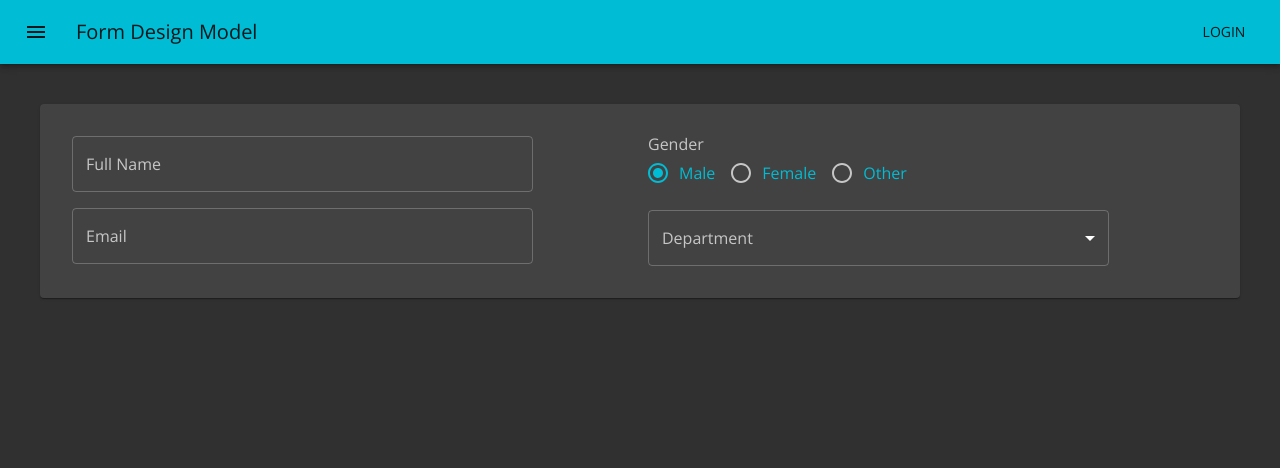
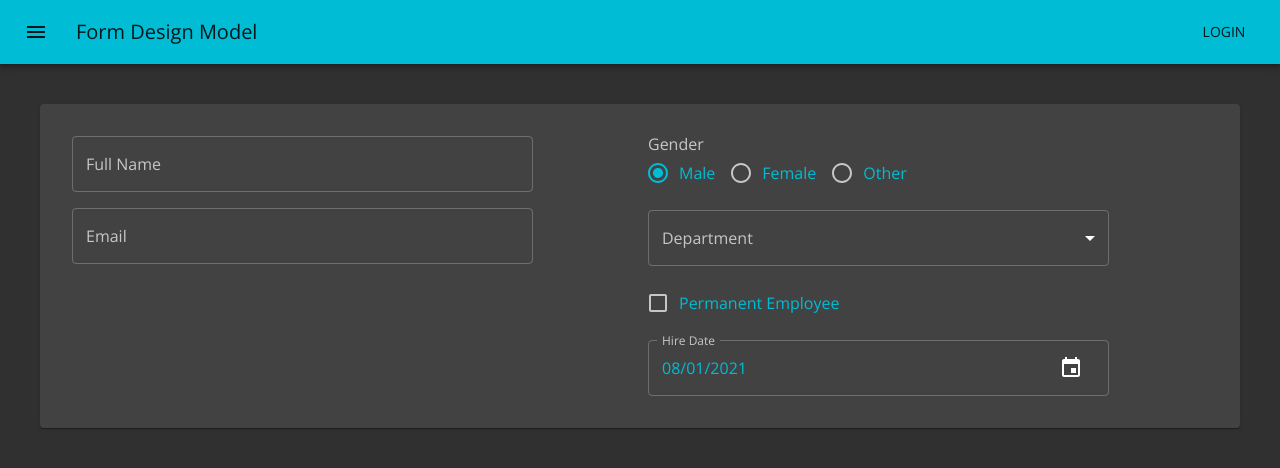
Before and after one commit to carloswimmer/material-controlled-form, a React (Create React App) app: page / in a window 1280 px wide. Shown: the top 468 px of the page. Built offline with nearby package versions, Linux system fonts and the light colour scheme.

Commit message:
Implement DatePicker

```diff
--- a/package.json
+++ b/package.json
@@ -3,11 +3,14 @@
   "version": "0.1.0",
   "private": true,
   "dependencies": {
+    "@date-io/date-fns": "1.x",
     "@material-ui/core": "^4.11.2",
     "@material-ui/icons": "^4.11.2",
+    "@material-ui/pickers": "^3.2.10",
     "@testing-library/jest-dom": "^5.11.4",
     "@testing-library/react": "^11.1.0",
     "@testing-library/user-event": "^12.1.10",
+    "date-fns": "^2.16.1",
     "react": "^17.0.1",
     "react-dom": "^17.0.1",
     "react-scripts": "4.0.1",
--- /dev/null
+++ b/src/components/controls/DatePicker.jsx
@@ -0,0 +1,38 @@
+import React, { useCallback } from "react";
+import DateFnsUtils from "@date-io/date-fns";
+import {
+  KeyboardDatePicker,
+  MuiPickersUtilsProvider,
+} from "@material-ui/pickers";
+
+const DatePicker = (props) => {
+  const { name, label, value, onChange } = props;
+
+  const convertDateToValue = useCallback((name, value) => {
+    const convertedDate = {
+      target: {
+        name,
+        value,
+      },
+    };
+    return convertedDate;
+  }, []);
+
+  return (
+    <MuiPickersUtilsProvider utils={DateFnsUtils}>
+      <KeyboardDatePicker
+        label={label}
+        name={name}
+        inputVariant="outlined"
+        format="dd/MM/yyyy"
+        value={value}
+        onChange={(date) => onChange(convertDateToValue(name, date))}
+        KeyboardButtonProps={{
+          "aria-label": "change date",
+        }}
+      />
+    </MuiPickersUtilsProvider>
+  );
+};
+
+export default DatePicker;
--- a/src/pages/Employees/EmployeeForm.jsx
+++ b/src/pages/Employees/EmployeeForm.jsx
@@ -5,6 +5,8 @@
 import Input from "../../components/controls/Input";
 import Radio from "../../components/controls/Radio";
 import Select from "../../components/controls/Select";
+import Checkbox from "../../components/controls/Checkbox";
+import DatePicker from "../../components/controls/DatePicker";
 import * as employeeService from "../../services/employeeService";
 
 const genderItems = [
@@ -60,6 +62,18 @@
             options={employeeService.getDepartmentCollection()}
             onChange={handleInputChange}
           />
+          <Checkbox
+            label="Permanent Employee"
+            name="isPermanent"
+            value={values.isPermanent}
+            onChange={handleInputChange}
+          />
+          <DatePicker
+            label="Hire Date"
+            name="hireDate"
+            value={values.hireDate}
+            onChange={handleInputChange}
+          />
         </Grid>
       </Grid>
     </Form>
```
Also changed, not shown: 2 other files (tests, documents, lock files or other folders).
